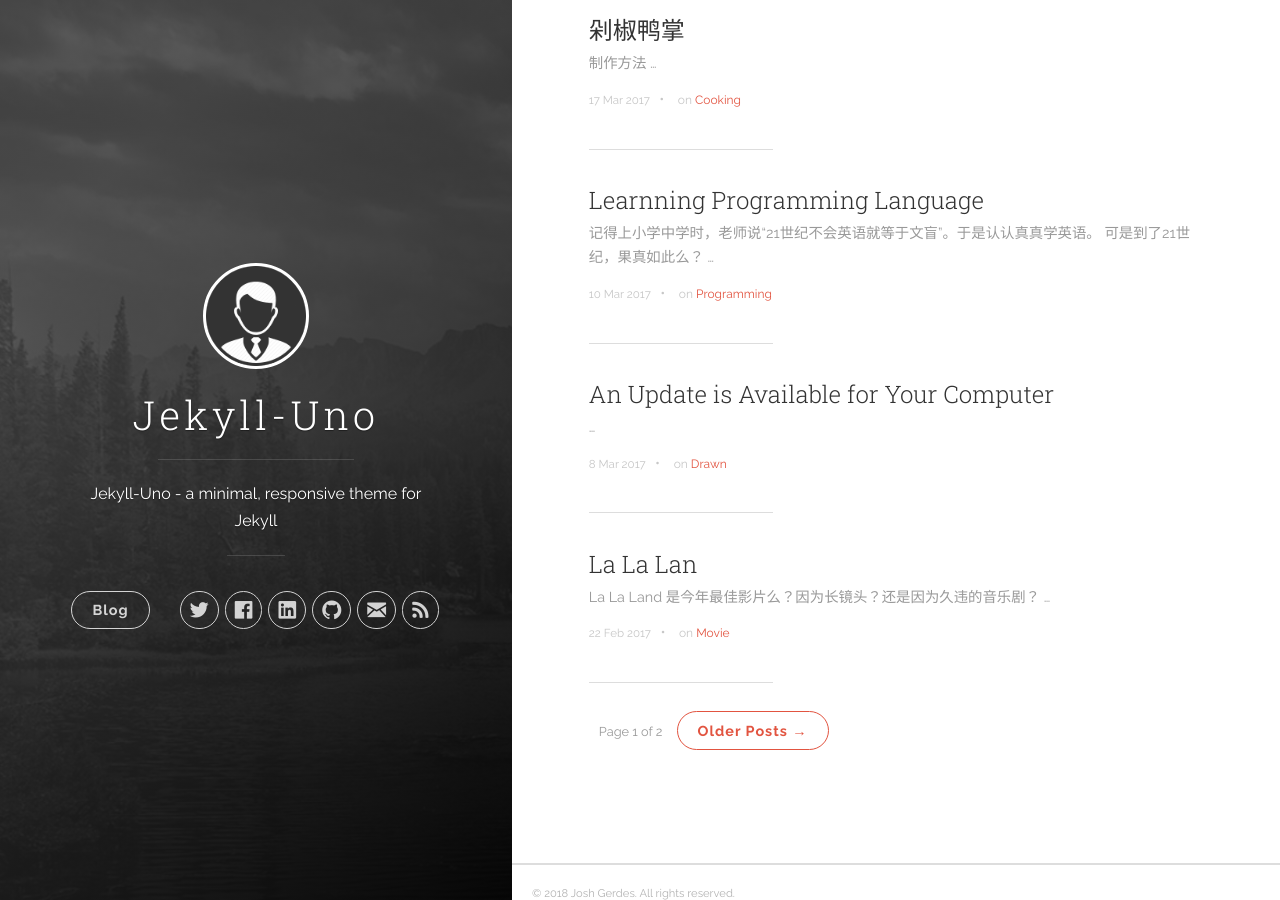
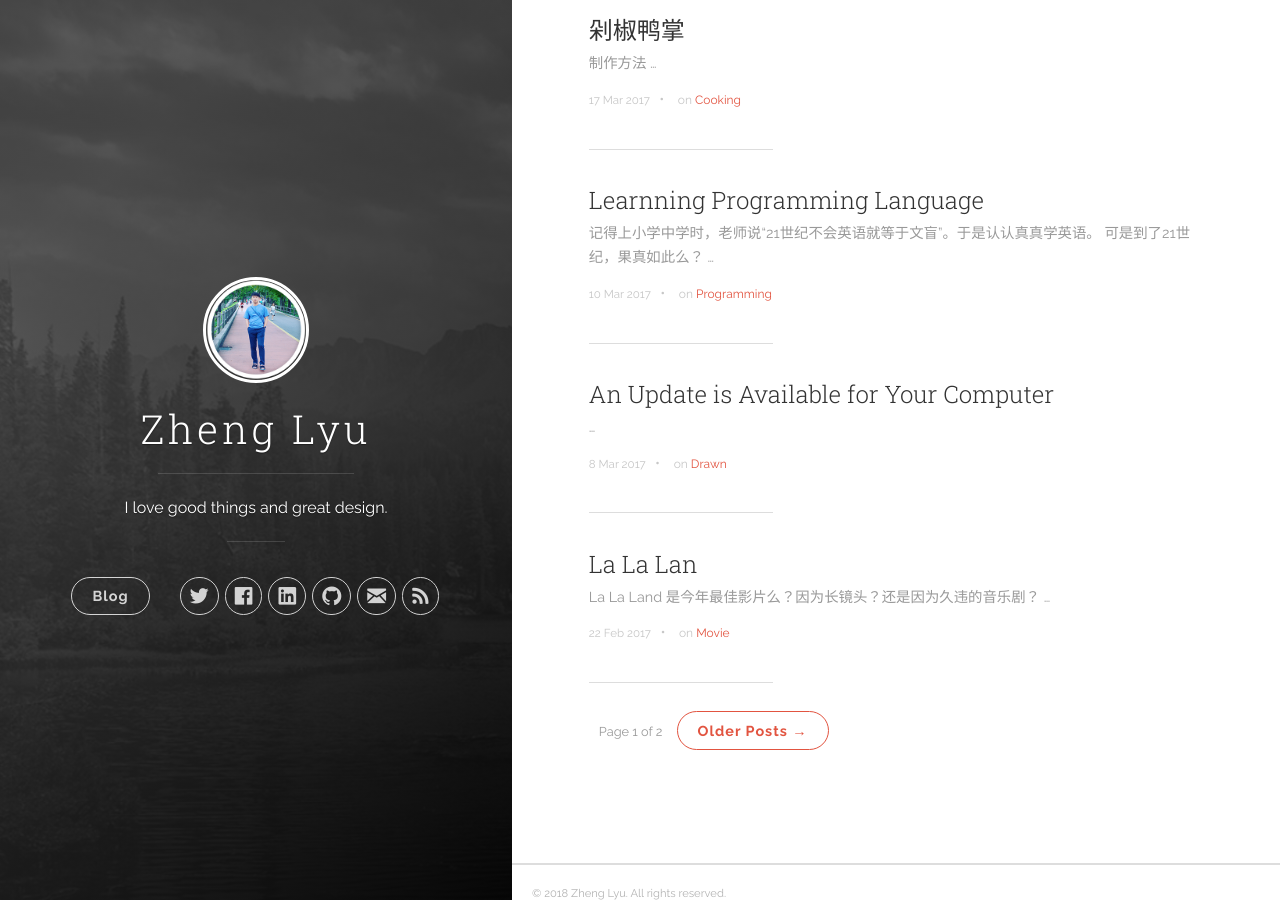
Before and after one commit to zhenglyu-test/zhenglyu-test.github.io, a Jekyll site: the page built from index.html, in a window 1280 px wide and 900 px high, scrolled down 937 px. Built offline with Jekyll 4.4.1, drawn with Linux system fonts in a browser that asks for light colours; the list of posts is cut into pages by our own code.

Commit message:
update
update

```diff
--- a/_config.yml
+++ b/_config.yml
@@ -1,18 +1,18 @@
 # Site settings
-title: Jekyll-Uno
-description: 'Jekyll-Uno - a minimal, responsive theme for Jekyll'
+title: Zheng Lyu
+description: 'I love good things and great design.'
 url: 'http://zhenglyu-test.github.io'
 baseurl: '/'
 # google_analytics: 'UA-XXXXXX-X'
 # disqus_shortname: 'your-disqus-name'
 
 author:
-  name: 'Josh Gerdes'
-  email: josh@joshgerdes.com
-  twitter_username: joshgerdes
-  facebook_username: joshgerdes
-  github_username:  joshgerdes
-  linkedin_username:  joshgerdes
+  name: 'Zheng Lyu'
+  email: work@zhenglyu.com
+  twitter_username: zhenglyu
+  facebook_username: zheng.lyu
+  github_username:  zhenglyu
+  linkedin_username:  zhenglyu
 
 defaults:
   -
--- a/_includes/header.html
+++ b/_includes/header.html
@@ -9,7 +9,7 @@
     <div class="panel-main__inner panel-inverted">
     <div class="panel-main__content">
         <a href="{{ site.baseurl }}/" title="link to home of {{ site.title }}">
-          <img src="{{ site.baseurl }}/images/profile.jpg" class="user-image" alt="My Profile Photo">
+          <img src="{{ site.baseurl }}/images/profile.png" class="user-image" alt="My Profile Photo">
           <h1 class="panel-cover__title panel-title">{{ site.title }}</h1>
         </a>
         <hr class="panel-cover__divider">
```
Also changed, not shown: images/profile.png (added).
